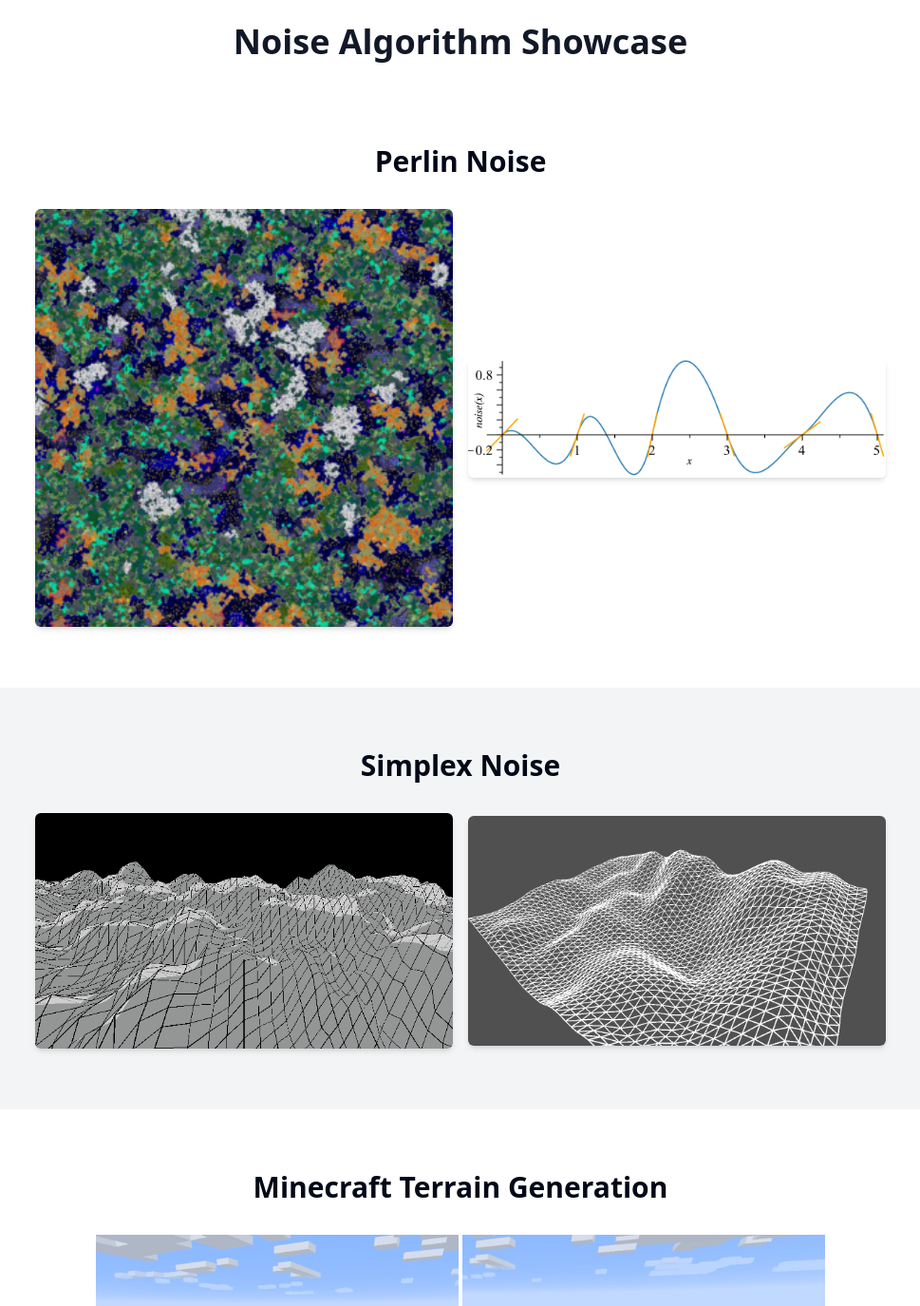
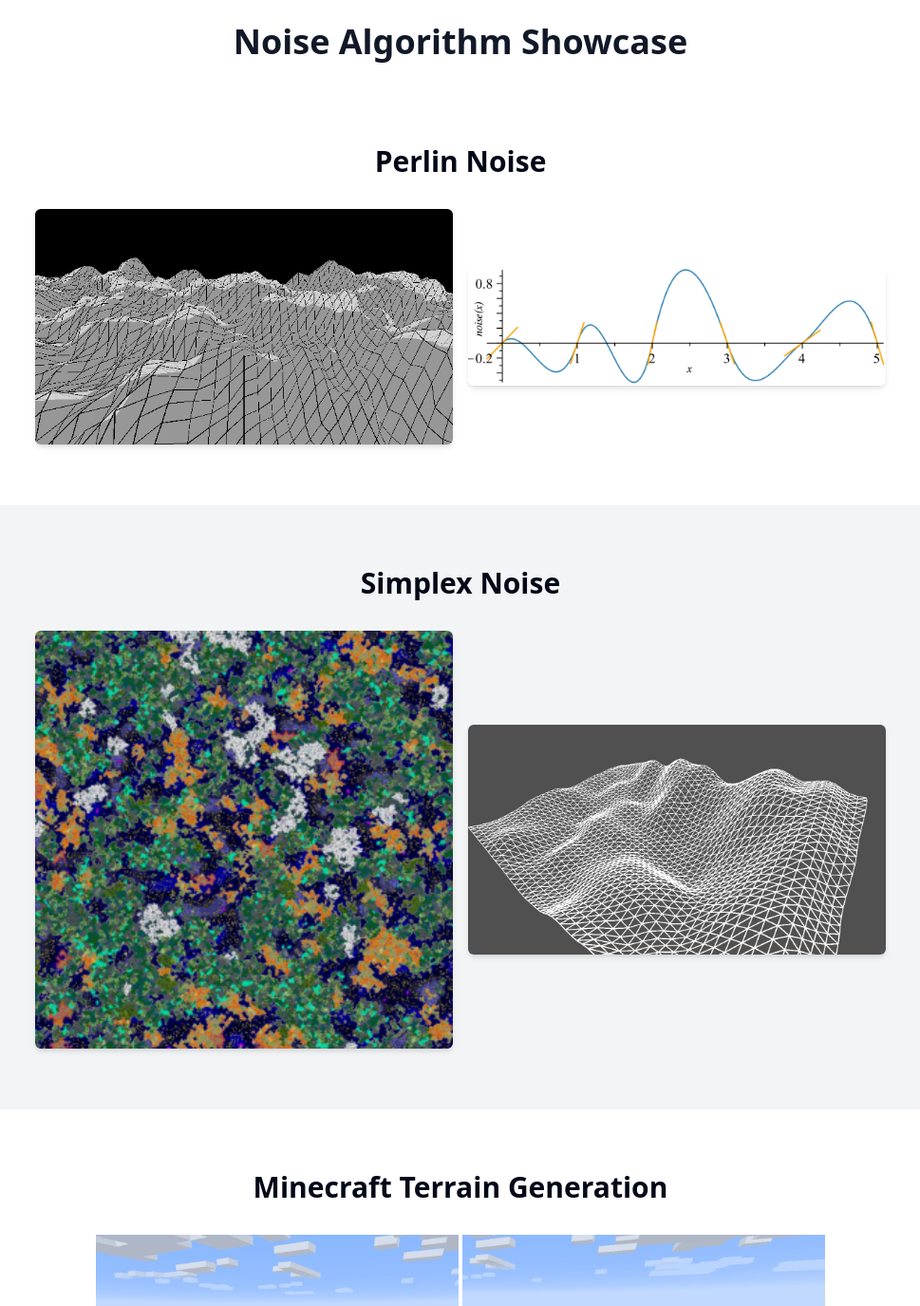
Before and after one commit to BavouilleDev/noise-slide-showcase, a React (Vite) app: page / in a window 1280 px wide. Shown: the top 1375 px of the page at 95% size, without its empty margins (155-1124 px from the left). Built offline with nearby package versions, Linux system fonts and the light colour scheme.

Commit message:
Swap first and third images
Swap the first and third images in the Perlin Noise and Minecraft Terrain sections.

```diff
--- a/src/pages/Index.tsx
+++ b/src/pages/Index.tsx
@@ -17,7 +17,7 @@ const Index: React.FC = () => {
         {/* Perlin Noise Section */}
         <NoiseSection
           title="Perlin Noise"
-          leftImage="/lovable-uploads/09f9523c-7eaa-4c30-aaa9-1dd7e209596f.png"
+          leftImage="/lovable-uploads/f17e6fb3-6401-4879-a1e3-14fc7e852009.png"
           rightImage="/lovable-uploads/c8f96ee9-c021-4fe7-94c1-0d3e8a460de5.png"
           leftAlt="Perlin Noise Texture"
           rightAlt="Perlin Noise Graph"
@@ -28,7 +28,7 @@ const Index: React.FC = () => {
         {/* Simplex Noise Section */}
         <NoiseSection
           title="Simplex Noise"
-          leftImage="/lovable-uploads/f17e6fb3-6401-4879-a1e3-14fc7e852009.png"
+          leftImage="/lovable-uploads/09f9523c-7eaa-4c30-aaa9-1dd7e209596f.png"
           rightImage="/lovable-uploads/04069a59-98f9-4726-9ec6-1705dc5a548c.png"
           leftAlt="Simplex Noise 3D Mesh"
           rightAlt="Simplex Noise Wireframe"
```
